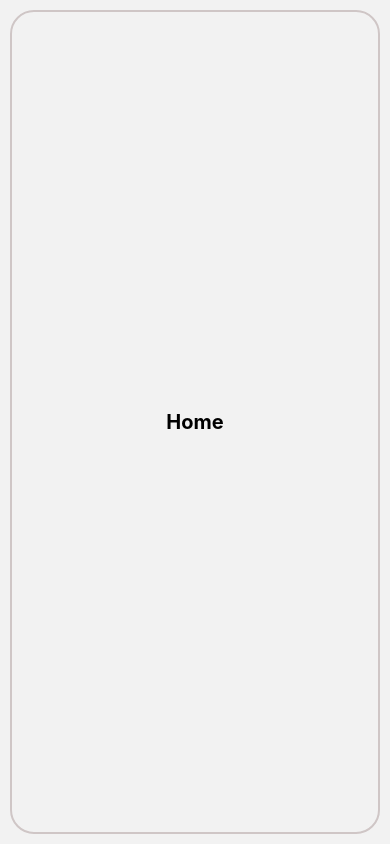
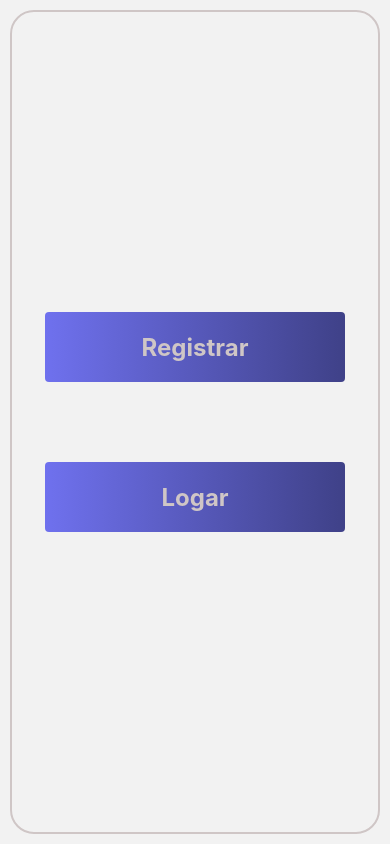
Before and after one commit to WiniciusNeves/tickes, a React Native app: screen /Home in a window 390 px wide. Built offline with nearby package versions, Linux system fonts and the light colour scheme.

Commit message:
create screen

```diff
--- a/frontend/src/pages/Home/index.tsx
+++ b/frontend/src/pages/Home/index.tsx
@@ -1,12 +1,17 @@
 import React from "react";
-import { Container, Text } from  "./styles"
+import { Container, Button, Text } from  "./styles"
 import { useNavigation } from "@react-navigation/native";
 
 export default function Home() {
     const { navigate } = useNavigation();
     return (
         <Container>
-            <Text>Home</Text>
+            <Button onPress={() => navigate("Register")}>
+                <Text>Registrar</Text>
+            </Button>
+            <Button onPress={() => navigate("Login")}>
+                <Text>Logar</Text>
+            </Button>
         </Container>
     );
 }
--- a/frontend/src/pages/Home/styles.tsx
+++ b/frontend/src/pages/Home/styles.tsx
@@ -1,7 +1,7 @@
 import styled from "styled-components/native";
 import { LinearGradient } from "react-native-linear-gradient";
 
-export const Container = styled.View `
+export const Container = styled.View`
     flex: 1;
 
     align-items: center;
@@ -13,6 +13,20 @@ export const Container = styled.View `
 `;
 
 export const Text = styled.Text`
-    font-size: 20px;
+    font-size: 24px;
     font-weight: bold;
+    color: #CFC6C6;
 `;
+
+export const Button = styled(LinearGradient).attrs({
+    colors: ["#6F71EE", "#3F4188"],
+    start: { x: 0, y: 0 },
+    end: { x: 1, y: 0 },
+})`
+    width: 82%;
+    height: 70px;
+    border-radius: 4px;
+    align-items: center;
+    justify-content: center;
+    margin: 40px;
+`;
```
